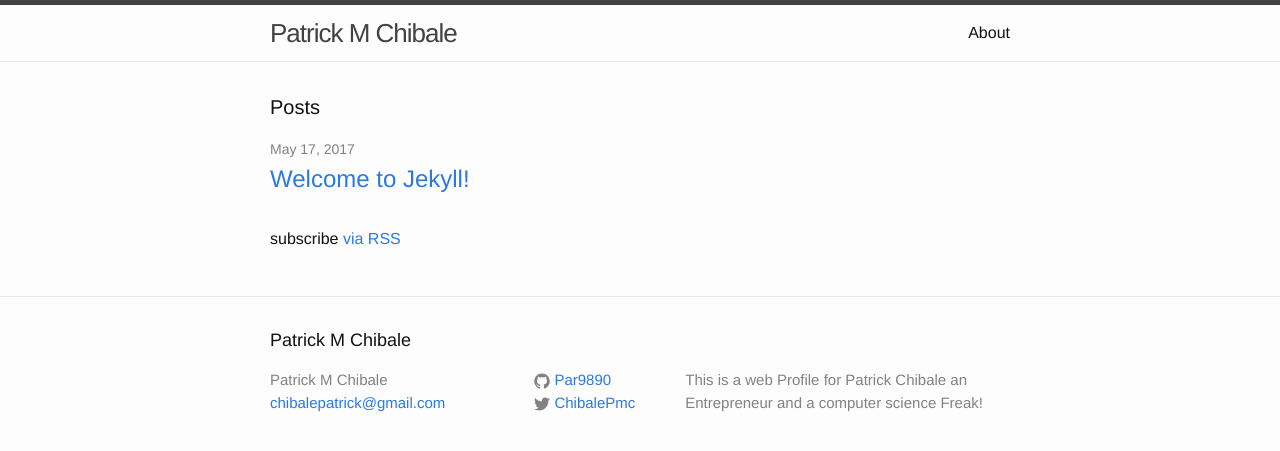
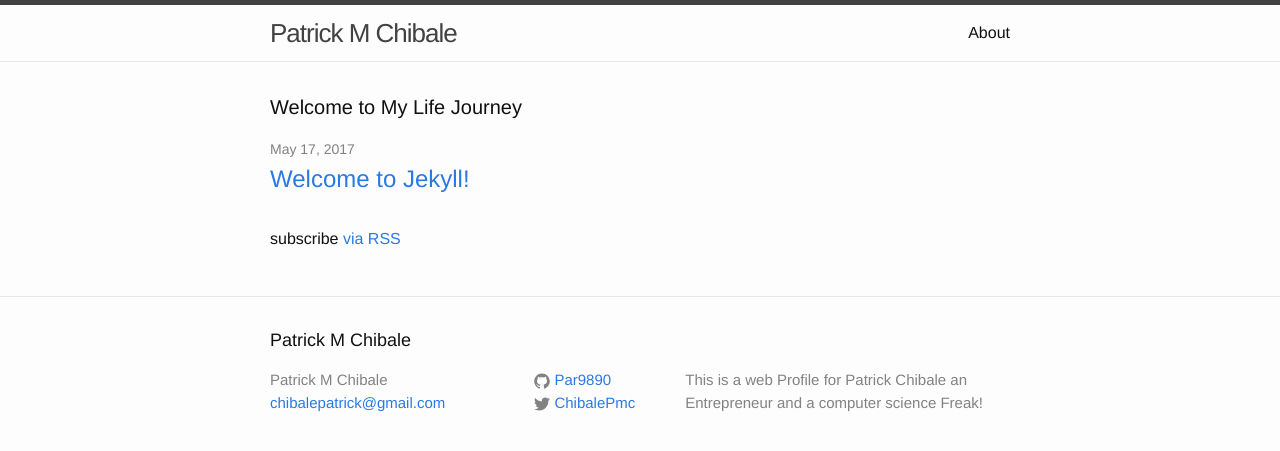
Before and after one commit to Par9890/par9890.github.io, a Jekyll site: the page built from index.html, in a window 1280 px wide. Shown: the top 451 px of the page. Built offline with Jekyll 4.4.1, drawn with Linux system fonts in a browser that asks for light colours.

Commit message:
Update index.html

```diff
--- a/index.html
+++ b/index.html
@@ -4,7 +4,7 @@
 
 <div class="home">
 
-  <h1 class="page-heading">Posts</h1>
+  <h1 class="page-heading">Welcome to My Life Journey</h1>
 
   <ul class="post-list">
     {% for post in site.posts %}
```
